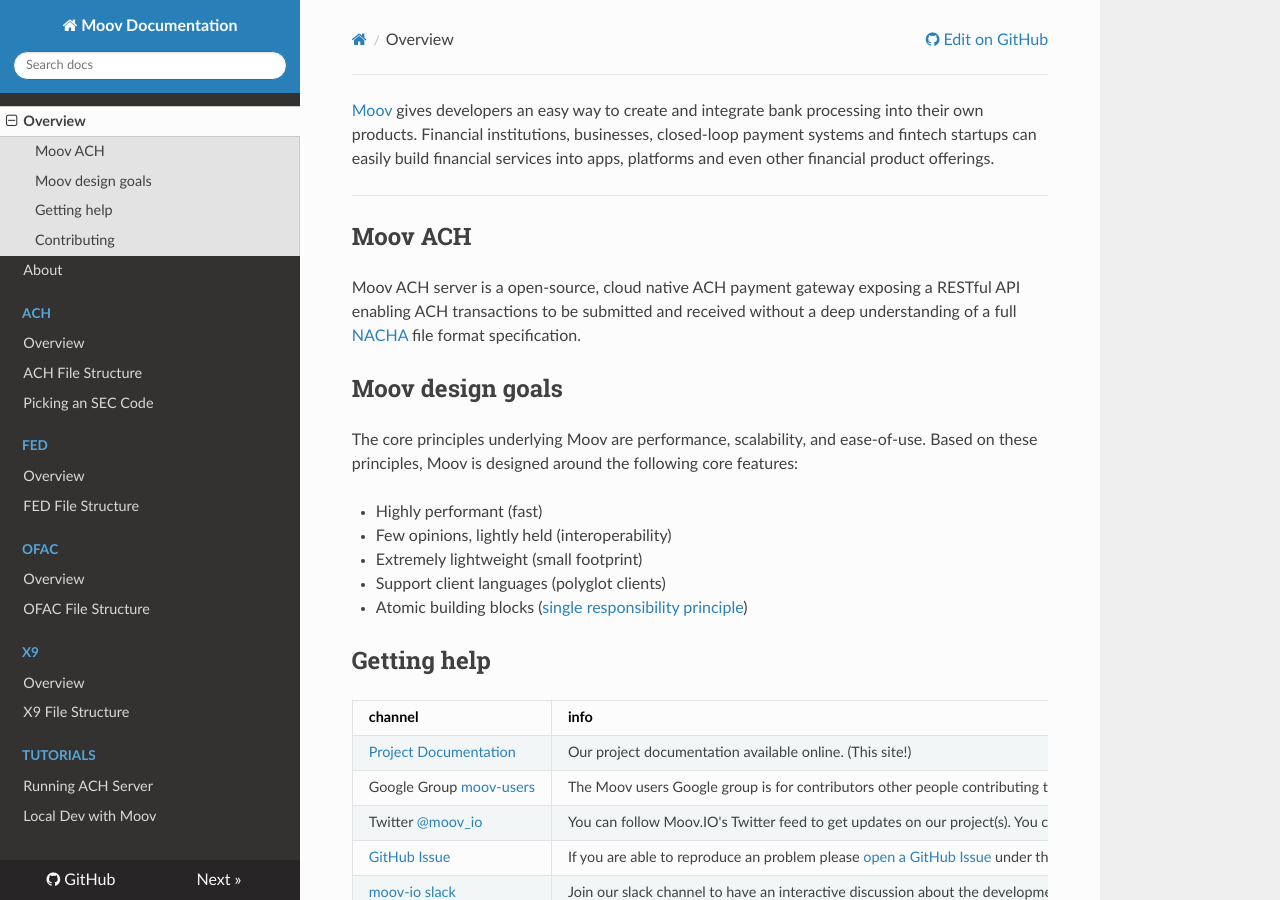
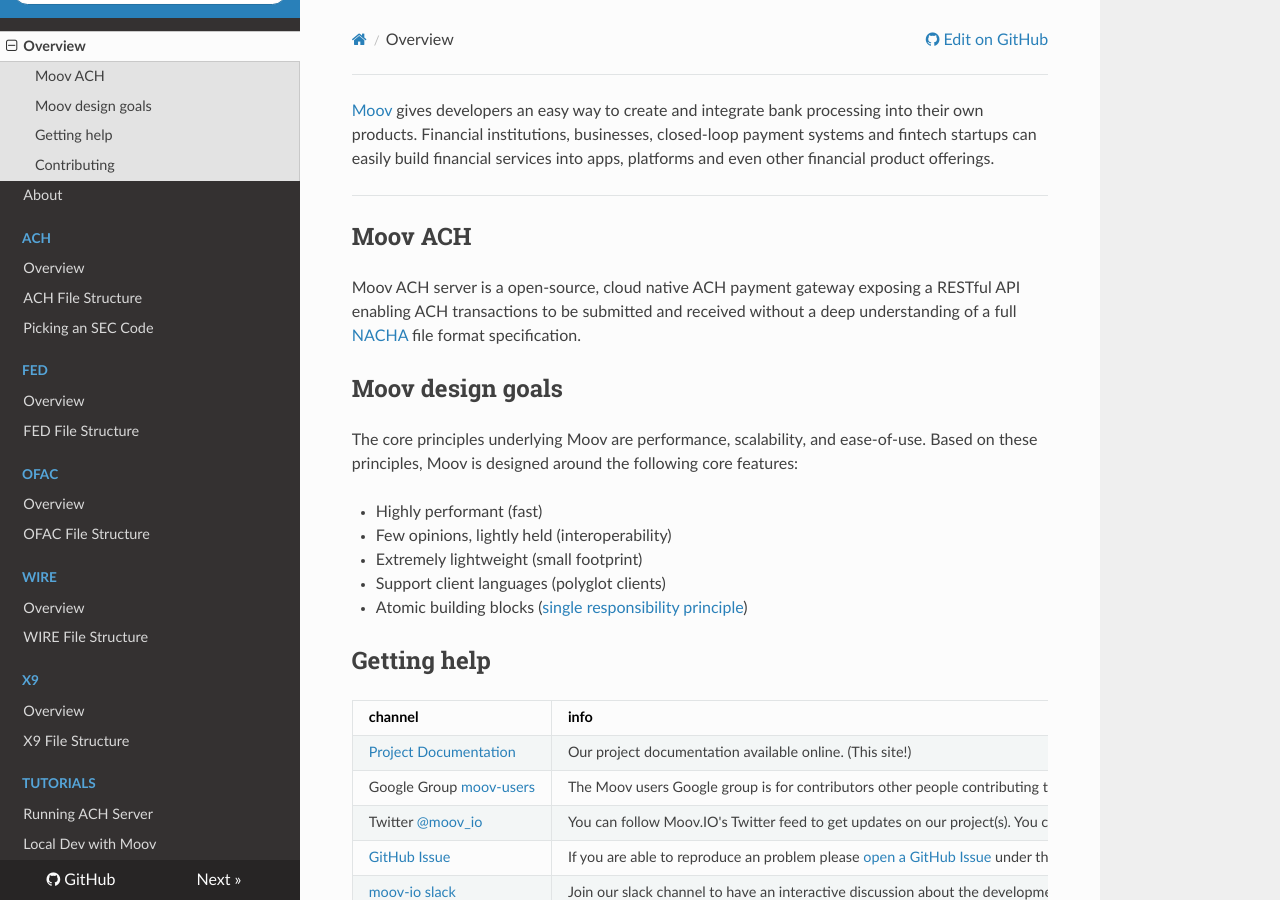
Before and after one commit to wadearnold/docs, an MkDocs documentation site: the page built from docs/index.md, in a window 1280 px wide and 900 px high. Built offline with MkDocs 1.6.1, drawn with Linux system fonts in a browser that asks for light colours; nearby versions of some CDN libraries; old or Windows-style settings are respelled for this version of MkDocs.

Commit message:
Update mkdocs.yml
add WIRE

```diff
--- a/mkdocs.yml
+++ b/mkdocs.yml
@@ -12,6 +12,9 @@
 - OFAC:
   - Overview: ofac/index.md
   - 'OFAC File Structure': ofac/file-structure.md
+- WIRE:
+    - Overview: wire/index.md
+    - 'WIRE File Structure': wire/file-structure.md
 - X9:
   - Overview: x9/index.md
   - 'X9 File Structure': x9/file-structure.md
```
